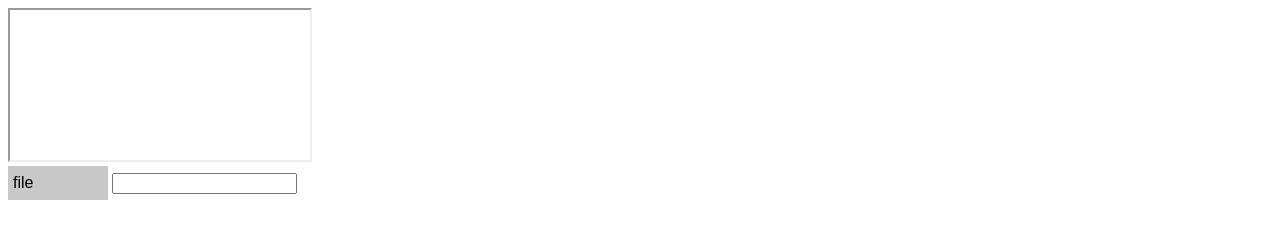
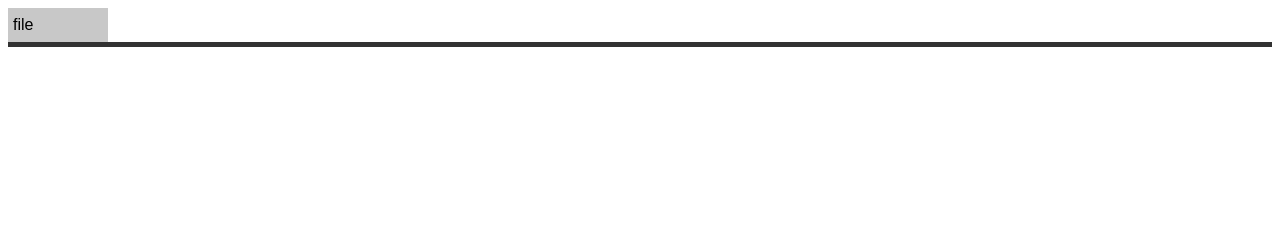
Before and after one commit to teak1cd/vJS, a plain HTML site: page index.html in a window 1280 px wide. Drawn offline with Linux system fonts and the light colour scheme.

Commit message:
Update index.html

```diff
--- a/index.html
+++ b/index.html
@@ -23,13 +23,15 @@
         height: 34px;
         -webkit-appearance: none;
       }
+      .fb{
+        width:100%;
+        height:5px;
+        background-color:rgb(50,50,50);
+      }
     </style>
     <script src="vJS.0.0.1.js"></script>
   </head>
   <body>
-    <div>
-      <iframe id=loader ></iframe>
-    </div>
     <span class="dropdowns">
       <select id=fileTab value="0">
         <option value="0">file</option>
@@ -37,7 +39,7 @@
         <option value="2">reserch</option>
         <option value="3">exit</option>
       </select>
-      <input type="text" id="topic" />
     </span>
+    <div class="fb"></div>
   </body>
 </html>
```
